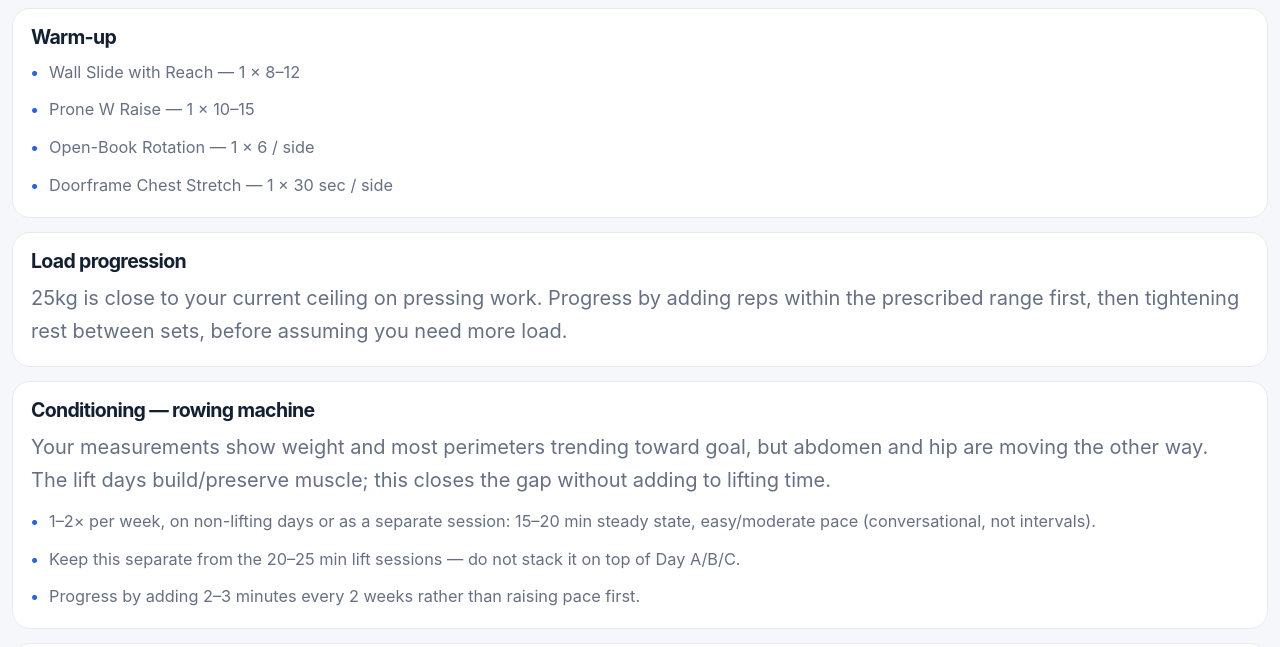
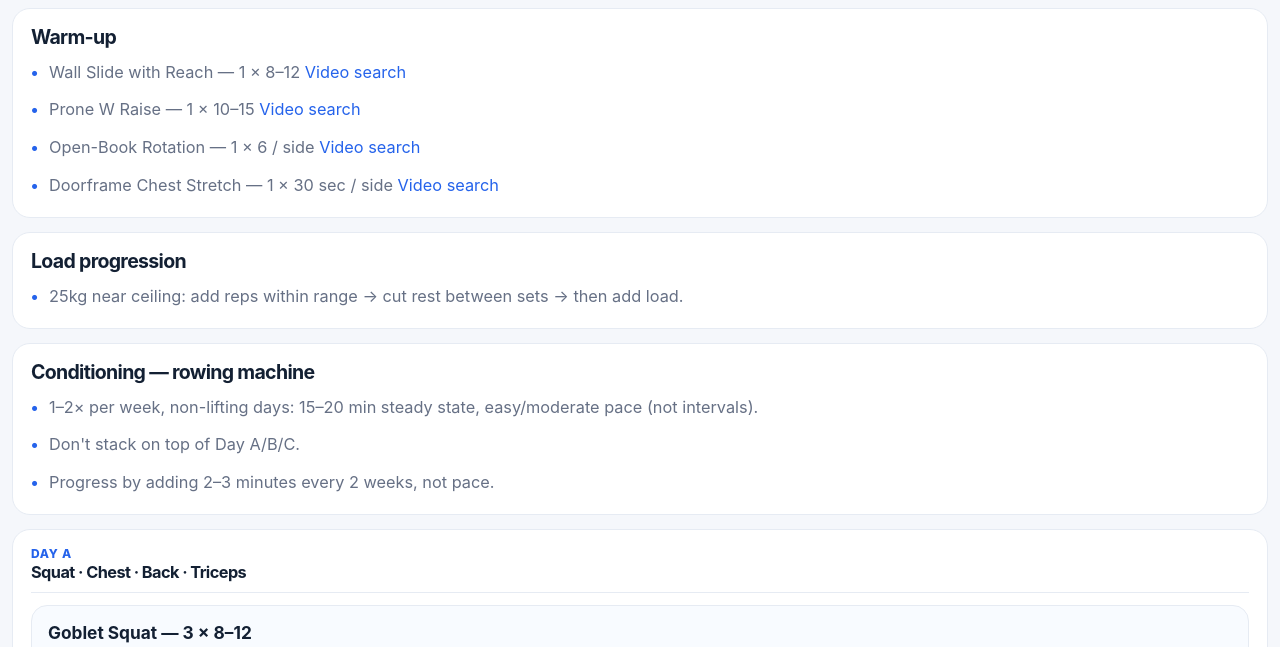
Before and after one commit to viniciusacmauro/Health, a plain HTML site: page index.html in a window 1280 px wide. Shown: the part 152-799 px from the top of the page. Drawn offline with Linux system fonts and the light colour scheme.

Commit message:
Add files via upload

```diff
--- a/index.html
+++ b/index.html
@@ -299,25 +299,26 @@
         <div class="card">
             <h3>Warm-up</h3>
             <ul class="list">
-              <li>Wall Slide with Reach — 1 × 8–12</li>
-              <li>Prone W Raise — 1 × 10–15</li>
-              <li>Open-Book Rotation — 1 × 6 / side</li>
-              <li>Doorframe Chest Stretch — 1 × 30 sec / side</li>
+              <li>Wall Slide with Reach — 1 × 8–12 <a href="https://www.youtube.com/results?search_query=Wall+Slide+with+Reach+proper+form" target="_blank" rel="noopener noreferrer">Video search</a></li>
+              <li>Prone W Raise — 1 × 10–15 <a href="https://www.youtube.com/results?search_query=Prone+W+Raise+proper+form" target="_blank" rel="noopener noreferrer">Video search</a></li>
+              <li>Open-Book Rotation — 1 × 6 / side <a href="https://www.youtube.com/results?search_query=Open+Book+Rotation+stretch+proper+form" target="_blank" rel="noopener noreferrer">Video search</a></li>
+              <li>Doorframe Chest Stretch — 1 × 30 sec / side <a href="https://www.youtube.com/results?search_query=Doorframe+Chest+Stretch+proper+form" target="_blank" rel="noopener noreferrer">Video search</a></li>
             </ul>
           </div>
 
         <div class="card">
           <h3>Load progression</h3>
-          <span style="display:block;margin-top:10px;color:var(--muted);">25kg is close to your current ceiling on pressing work. Progress by adding reps within the prescribed range first, then tightening rest between sets, before assuming you need more load.</span>
+          <ul class="list" style="margin-top:12px;">
+            <li>25kg near ceiling: add reps within range → cut rest between sets → then add load.</li>
+          </ul>
         </div>
 
         <div class="card">
           <h3>Conditioning — rowing machine</h3>
-          <span style="display:block;margin-top:10px;color:var(--muted);">Your measurements show weight and most perimeters trending toward goal, but abdomen and hip are moving the other way. The lift days build/preserve muscle; this closes the gap without adding to lifting time.</span>
           <ul class="list" style="margin-top:12px;">
-            <li>1–2× per week, on non-lifting days or as a separate session: 15–20 min steady state, easy/moderate pace (conversational, not intervals).</li>
-            <li>Keep this separate from the 20–25 min lift sessions — do not stack it on top of Day A/B/C.</li>
-            <li>Progress by adding 2–3 minutes every 2 weeks rather than raising pace first.</li>
+            <li>1–2× per week, non-lifting days: 15–20 min steady state, easy/moderate pace (not intervals).</li>
+            <li>Don't stack on top of Day A/B/C.</li>
+            <li>Progress by adding 2–3 minutes every 2 weeks, not pace.</li>
           </ul>
         </div>
 
```
